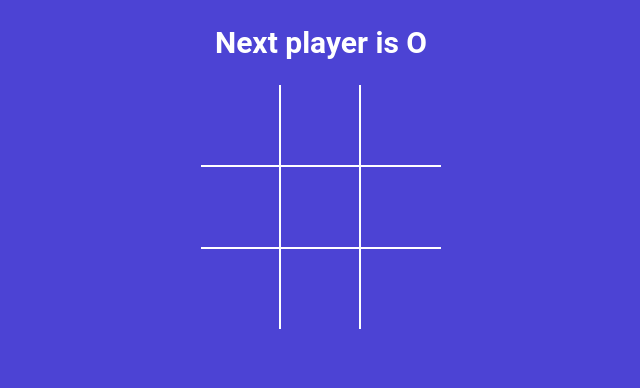
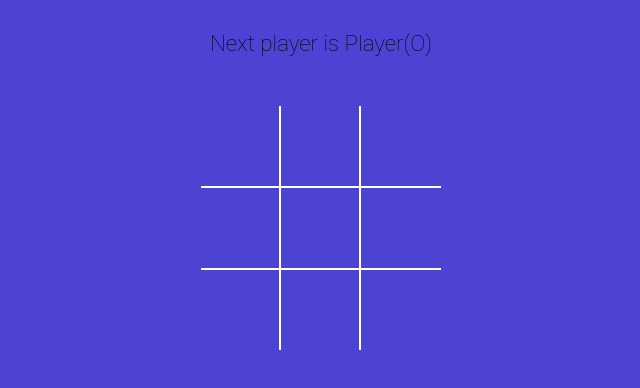
Before and after one commit to AsheerAF911/Tic_Tac_Toe, a React (Vite) app: page / in a window 1280 px wide. Shown: the top 388 px of the page, without its empty margins (319-959 px from the left). Built offline with nearby package versions, Linux system fonts and the light colour scheme.

Commit message:
game functionality

```diff
--- a/src/App.jsx
+++ b/src/App.jsx
@@ -2,16 +2,13 @@ import './styles.scss';
 import Board from './components/Board.jsx';
 import { useState } from 'react';
 import { calculateWinner } from './winner.js';
+import StatusMessage from './components/StatusMessage';
 
 function App() {
   const [squares, setSquares] = useState(Array(9).fill(null));
   const [isXNext, setIsXNext] = useState(false);
 
   const winner = calculateWinner(squares);
-  const nextPlayer = isXNext ? 'X' : 'O';
-  const statusMessage = winner
-    ? `Winner is ${winner}`
-    : `Next player is ${nextPlayer}`;
 
   const handleSquareClick = clickedPosition => {
     if (squares[clickedPosition] || winner) {
@@ -33,7 +30,7 @@ function App() {
 
   return (
     <div className="app">
-      <h2>{statusMessage}</h2>
+      <StatusMessage winner={winner} isXNext={isXNext} squares={squares} />
       <Board squares={squares} handleSquareClick={handleSquareClick} />
     </div>
   );
--- /dev/null
+++ b/src/components/StatusMessage.jsx
@@ -0,0 +1,25 @@
+const StatusMessage = ({ winner, isXNext, squares }) => {
+  const noMovesLeft = squares.every(squareValue => squareValue !== null);
+
+  const nextPlayer = isXNext ? 'X' : 'O';
+
+  const renderStatusMessage = () => {
+    if (winner) {
+      return <div>Player({winner}) is the Winner</div>;
+    }
+
+    if (!winner && noMovesLeft) {
+      return <div>Match was Draw</div>;
+    }
+
+    if (!winner && !noMovesLeft) {
+      return <div>Next player is Player({nextPlayer})</div>;
+    }
+
+    return null;
+  };
+
+  return <div className="status-message">{renderStatusMessage()}</div>;
+};
+
+export default StatusMessage;
--- a/src/styles.scss
+++ b/src/styles.scss
@@ -68,8 +68,10 @@ button {
 }
 
 .status-message {
-  margin-bottom: 30px;
-  font-size: 1.2rem;
+  margin-top: 30px;
+  margin-bottom: 50px;
+  font-size: 1.4rem;
+  color: rgb(0, 0, 0);
   font-weight: lighter;
   span {
     font-weight: normal;
```
